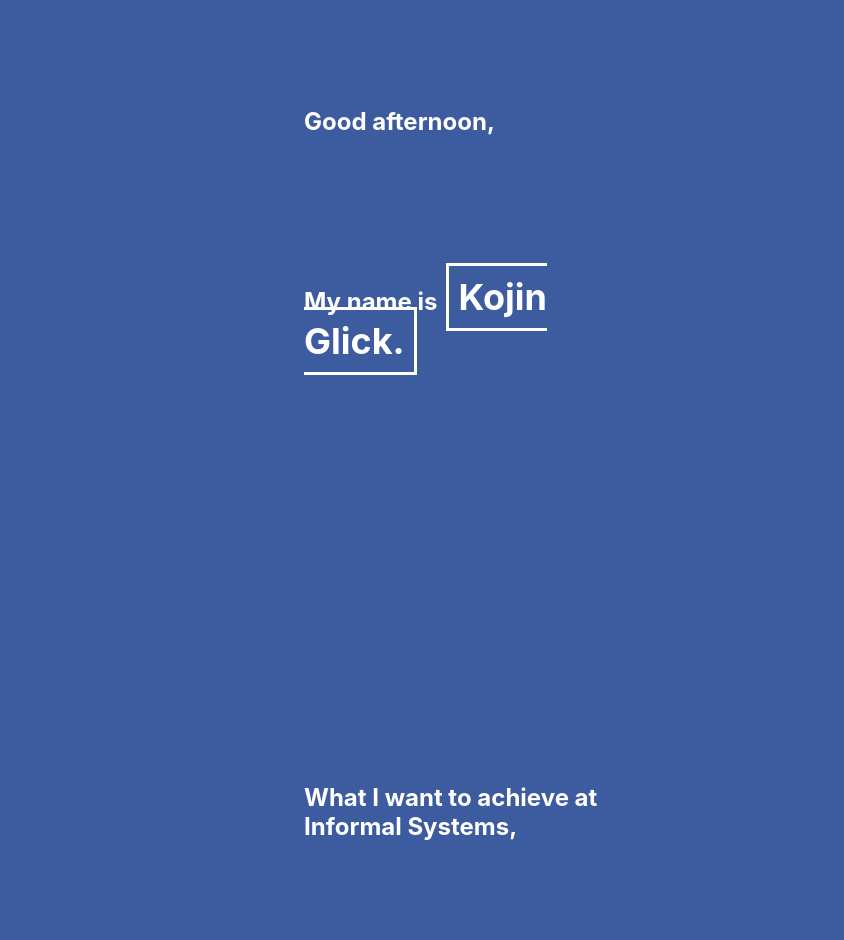
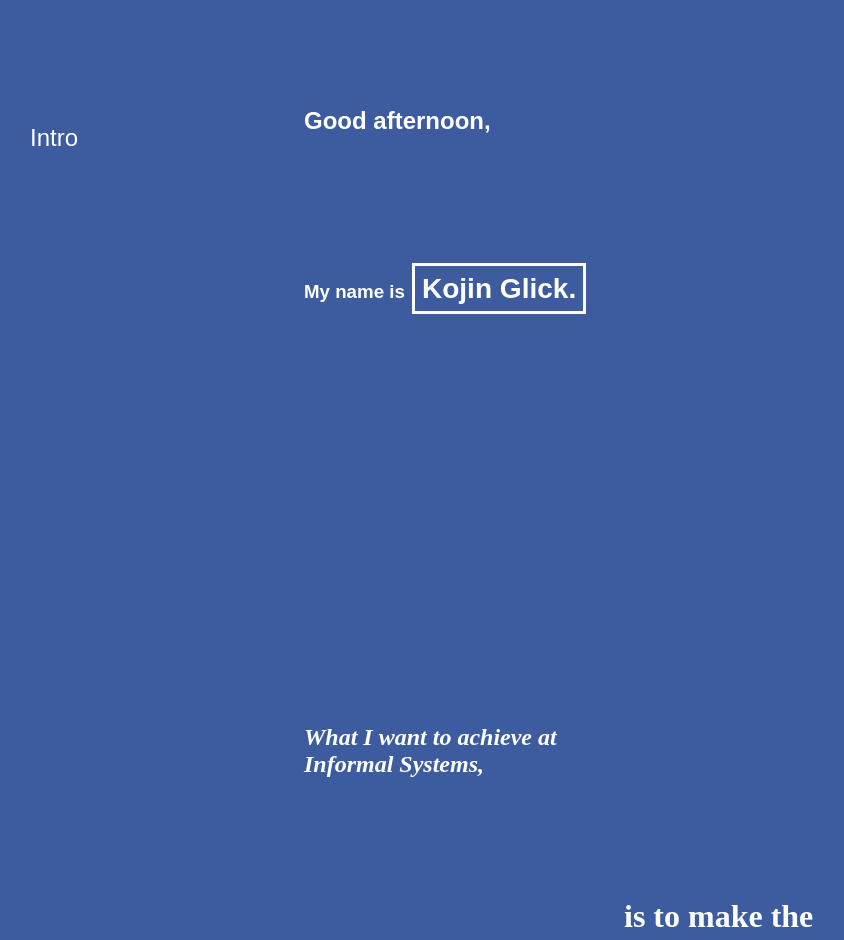
Before and after one commit to moonstripe/informalPortfolio, a React (Create React App) app: page / in a window 1280 px wide. Shown: the part 160-1100 px from the top of the page, without its empty margins (16-860 px from the left). Built offline with nearby package versions, Linux system fonts and the light colour scheme.

Commit message:
added navbar

```diff
--- a/src/App.css
+++ b/src/App.css
@@ -1,3 +1,36 @@
+
+html, body {
+  overscroll-behavior: none;
+}
+
+p {
+  text-align: justify;
+  font-family: 'EB Garamond'
+}
+
+a:visited {color: #3d5ca0}
+
+h1, h2, h3, h4, h5, h6 {
+  font-family: 'Montserrat', sans-serif;
+}
+
+
+button {
+  border:none;
+  background-color:transparent;
+  outline:none;
+  color: inherit;
+  font: 400 24px sans-serif;
+}
+
+ul {
+  list-style-type: none;
+}
+
+i {
+  font-family: 'Montserrat'
+}
+
 .container {
   display: grid;
   grid-template-columns: 1fr 1fr auto 1fr 1fr;
@@ -17,16 +50,6 @@
   color: white;
   height: fit-content;
   width: 100%;
-}
-
-p {
-  text-align: justify;
-}
-
-a:visited {color: #3d5ca0}
-
-html, body {
-  overscroll-behavior: none;
 }
 
 .presentationTwoThree {
@@ -57,6 +80,11 @@
   border-style: solid;
   border: 4px;
   border-color: #FF0000
+}
+
+.oneTwo {
+  grid-column-start:1;
+  grid-column-start:2
 }
 
 .twoFour {
--- a/src/App.js
+++ b/src/App.js
@@ -2,7 +2,7 @@
 import Aos from 'aos';
 import 'aos/dist/aos.css'
 import useWindowDimensions from './hooks/useWindowHeight';
-import { useEffect } from 'react';
+import { useEffect, useState, useRef } from 'react';
 
 const YoutubeEmbed = () => (
   <div data-aos='fade-left' className='presentationTwoFour' style={{ padding: 25 }}>
@@ -48,25 +48,87 @@
 
   const time = new Date().getHours()
   const { height } = useWindowDimensions()
+  const [scrollPosition, setScrollPosition] = useState(0);
+
+  const introRef = useRef()
+  const missionRef = useRef()
+  const kaiRef = useRef()
+  const beyondRef = useRef()
+  const svgRef = useRef()
+
+  const handleIntroClick = () => {
+    introRef.current.scrollIntoView({ behavior: 'smooth' })
+  }
+  const handleMissionCLick = () => {
+    missionRef.current.scrollIntoView({ behavior: 'smooth' })
+  }
+  const handleKaiClick = () => {
+    kaiRef.current.scrollIntoView({ behavior: 'smooth' })
+  }
+  const handleBeyondClick = () => {
+    beyondRef.current.scrollIntoView({ behavior: 'smooth' })
+  }
+  const handleSVGClick = () => {
+    svgRef.current.scrollIntoView({ behavior: 'smooth' })
+  }
+
+
+
+
+  const handleScroll = () => {
+    const position = window.pageYOffset;
+    console.log(position / height)
+    setScrollPosition(position);
+  };
 
   useEffect(() => {
-    Aos.init({ duration: 1500 })
-  }, [])
+    Aos.init({ duration: 1300 })
+    window.addEventListener('scroll', handleScroll, { passive: true });
 
-  console.log(height)
+    return () => {
+      window.removeEventListener('scroll', handleScroll);
+    };
+  })
+
 
   return (
-    <div className='container'>
+    <div ref={introRef} className='container'>
+      <div className='oneTwo' style={{ position: 'fixed', marginTop: height / 3 }}>
+        <ul>
+          <li data-aos='fade-in'><button onClick={handleIntroClick}>Intro</button></li>
+          { scrollPosition / height > 0.8 ?
+            <li data-aos='fade-in'><button onClick={handleMissionCLick}>Mission Statement</button></li> : null
+          }
+          { scrollPosition / height > 1.5 ?
+            <li data-aos='fade-in'><button onClick={handleKaiClick}>Design Experience</button></li> : null
+
+          }
+          <ul>
+            {scrollPosition / height > 2 ?
+              <li data-aos='fade-in'><button onClick={handleKaiClick}>KaiCube</button></li> : null
+            }
+            {scrollPosition / height > 2.5 ?
+              <li data-aos='fade-in'><button onClick={handleBeyondClick}>Beyond <i>Beyond</i></button></li> : null
+            }
+            {scrollPosition / height > 3 ?
+              <li data-aos='fade-in'><button onClick={handleSVGClick}>SVGs</button></li> : null
+            }
+          </ul>
+        </ul>
+      </div>
+
+
+
       <h2 data-aos="fade-in" className='twoFour' style={{ marginTop: height / 3 }}>{time > 11 ? 'Good afternoon,' : 'Good morning,'}</h2>
 
       <div data-aos="fade-in" className='twoFour' style={{ marginTop: height / 8 }}>
-        <h2>My name is
+        <h3>My name is
           <span style={{ fontSize: "1.5em", fontWeight: "bold", borderStyle: 'solid', borderWidth: "3px", padding: "0.25em", width: '250', marginLeft: '0.25em' }}>Kojin Glick.</span>
-        </h2>
+        </h3>
       </div>
 
-      <h2 data-aos="fade-up" className='twoFour' style={{ marginTop: height / 2 }}>What I want to achieve at Informal Systems,</h2>
-      <h1 data-aos="fade-up" className='threeFive' style={{ marginTop: height / 8 }}>is to make the blockchain <i>feel</i> good.</h1>
+      <h2 ref={missionRef} data-aos="fade-up" className='twoFour' style={{ marginTop: height / 2, fontFamily: "EB Garamond" }}> <i>What I want to achieve at Informal Systems,</i></h2>
+      <h1 data-aos="fade-up" className='threeFive' style={{ marginTop: height / 8, fontFamily: "EB Garamond" }}>is to make the blockchain <i>feel</i> good.</h1>
 
       <p data-aos="fade-in" className='twoFour' style={{ marginTop: height / 8 }}>The technology that can change most everyone's lives already exists. What's lacking is a voice to spread the word. The blockchain and its offspring have allowed us to think beyond the traditional. It's time to apply that to design.</p>
 
@@ -76,7 +138,7 @@
         </h2>
       </div>
 
-      <div className="presentation" style={{ marginTop: height / 16 }}>
+      <div ref={kaiRef} className="presentation" style={{ marginTop: height / 16 }}>
         <h2 data-aos='fade-right' className='presentationTwoThree' style={{ marginLeft: '2vw' }}>KaiCube: An Emulator Case</h2>
 
         <img data-aos='fade-right' className='presentationTwoThree' style={{ maxHeight: '20vw' }} src='./images/nocont.png' alt="The KaiCube, an emulator made of pine wood, acrylic, and a Raspberry Pi 4" />
@@ -84,19 +146,19 @@
         <p data-aos='fade-in' className='presentationThreeFive' style={{ padding: 25 }}>The KaiCube is a vertically oriented case for a Raspberry Pi that runs the RetroPie emulation software. It can play many of the games made prior to the addition of the Graphics Processing Unit in consumer consoles, making it the perfect nostalgia machine. <br /><br /> Sit down with your friends and family and enjoy more 8-bit action than you thought could fit in the red and pine case of the KaiCube! The presentation of this console was designed in Adobe Illustrator.</p>
       </div>
 
-      <div className="presentation" style={{ marginTop: height / 16 }}>
+      <div ref={beyondRef} className="presentation" style={{ marginTop: height / 16 }}>
         <h2 data-aos='fade-left' className='presentationTwoThree' style={{ marginLeft: '2vw' }}>Beyond <i>Beyond</i>: A Visual Case Study of Leidsche Rijn</h2>
         <YoutubeEmbed />
         <p data-aos='fade-in' className='presentationTwoFive' style={{ paddingLeft: 25, paddingRight: 25, paddingBottom: 25 }}>Beyond <i>Beyond</i> was a semester-long project in understanding and appreciating a new district annexation of the city of Utrecht in the Netherlands. The visual direction we took was to preserve the new, almost sterile environment of the recently added residential areas. This video was created using Adobe Premiere.</p>
       </div>
 
       <div className="presentation" style={{ marginTop: height / 16 }}>
-        <h2 data-aos='fade-right' className='presentationTwoThree' style={{ marginLeft: '2vw' }}>Assorted SVG Icons and Graphics</h2>
-        <FileSVG/>
-        <p data-aos='fade-in' className='presentationThreeFive' style={{ padding: 25 }}>In addition to fabrication and motion picture production, I have also done several studies of SVGs and iconography. From personal logos and branding to making loading animations, this skill can be used to populate any webpage with visually striking iconography and branded graphics to make Informal Systems look and feel like Informal Systems. <br/><br/> This SVG was made using Figma and animated with raw CSS, making it flexible for use in whatever web framework Informal Systems chooses. In other projects, I use Adobe Illustrator to create the SVG file to animate with CSS.</p>
+        <h2 data-aos='fade-right' className='presentationTwoThree' style={{ marginLeft: '2vw' }}>SVG Icons and Graphics</h2>
+        <FileSVG />
+        <p data-aos='fade-in' className='presentationThreeFive' style={{ padding: 25 }}>In addition to fabrication and motion picture production, I have also done several studies of SVGs and iconography. From personal logos and branding to making loading animations, this skill can be used to populate any webpage with visually striking iconography and branded graphics to make Informal Systems look and feel like Informal Systems. <br /><br /> This SVG was made using Figma and animated with raw CSS, making it flexible for use in whatever web framework Informal Systems chooses. In other projects, I use Adobe Illustrator to create the SVG file to animate with CSS.</p>
       </div>
 
-      <div className="presentation" style={{ marginTop: height / 16, marginBottom: height / 16, textAlign: 'center', color: 'white' }}>
+      <div ref={svgRef} className="presentation" style={{ marginTop: height / 16, marginBottom: height / 16, textAlign: 'center', color: 'white' }}>
         <h3>Find the source here: <a href="https://github.com/moonstripe/informalPortfolio" target="_blank" rel="noreferrer" >GitHub</a></h3>
       </div>
     </div >
```
Lines whose indentation alone changed are shown as unchanged.
